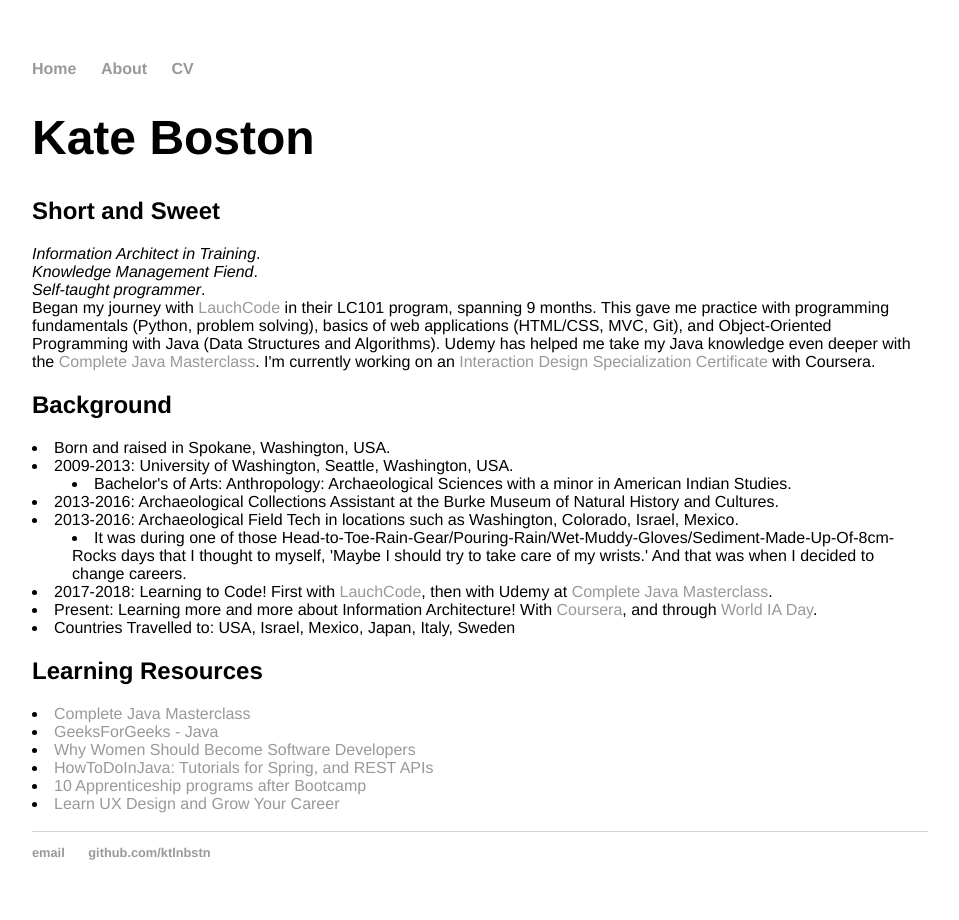
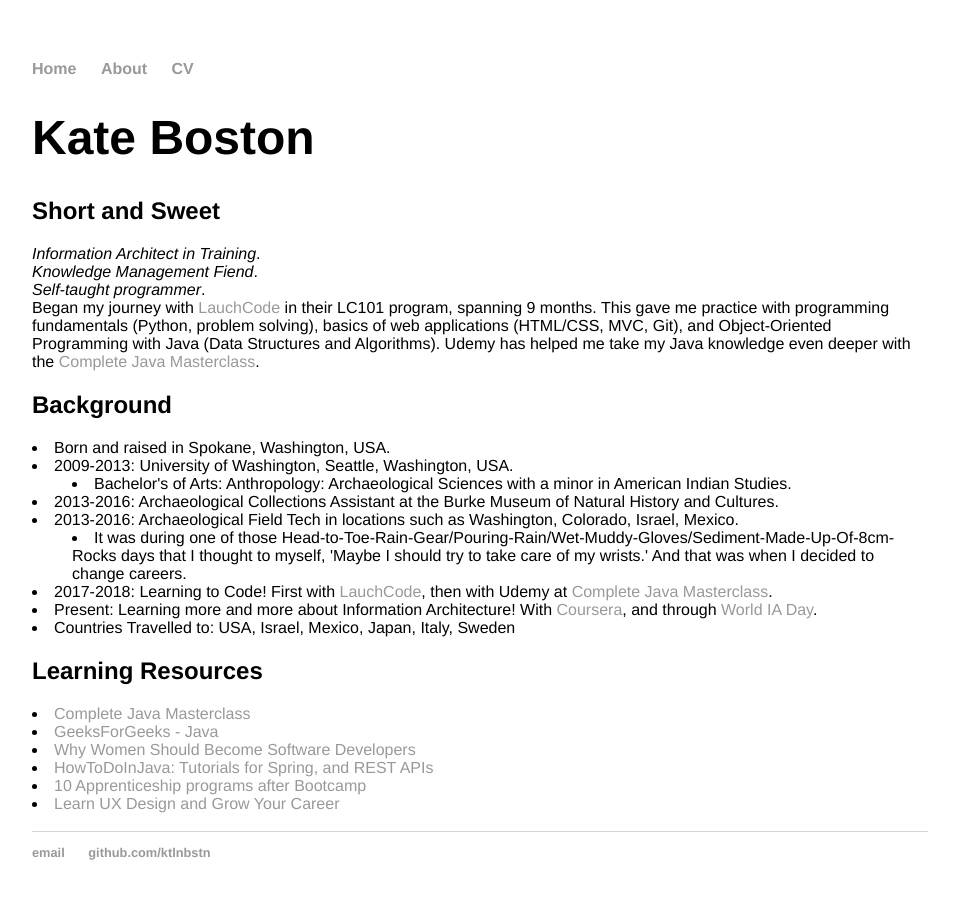
Before and after one commit to ktlnbstn/ktlnbstn.github.io, a Jekyll site: the page built from about/index.html, in a window 1280 px wide. Shown: the whole page, without its empty margins (160-1119 px from the left). Built offline with Jekyll 4.4.1, drawn with Linux system fonts in a browser that asks for light colours.

Commit message:
May 2019

```diff
--- a/about/index.html
+++ b/about/index.html
@@ -13,9 +13,7 @@
 	in their LC101 program, spanning 9 months. This gave me practice with programming fundamentals (Python, problem solving),
 	basics of web applications (HTML/CSS, MVC, Git), and Object-Oriented Programming with Java (Data Structures and
 	Algorithms). Udemy has helped me take my Java knowledge even deeper with the
-	<a href="https://www.udemy.com/java-the-complete-java-developer-course/">Complete Java Masterclass</a>. I'm currently
-	working on an <a href="https://www.coursera.org/specializations/interaction-design">
-		Interaction Design Specialization Certificate</a> with Coursera.
+	<a href="https://www.udemy.com/java-the-complete-java-developer-course/">Complete Java Masterclass</a>.
 
 <h2>Background</h2>
 	<dl>
```
